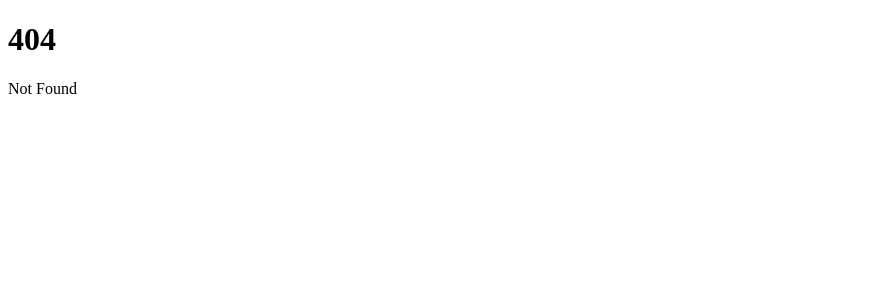
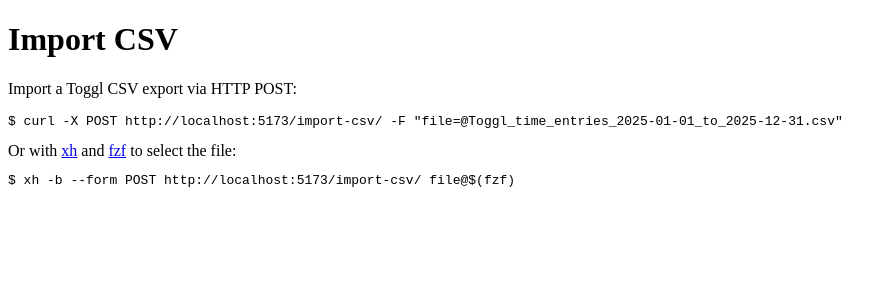
Before and after one commit to stephane-klein/toggl-pg-mirror, a SvelteKit app: page /import-csv in a window 1280 px wide. Before the commit this address had no page. Shown: the top 300 px of the page, without its empty margins (0-896 px from the left). Built offline with nearby package versions, Linux system fonts and the light colour scheme.

Commit message:
Add HTTP POST endpoint for CSV import

```diff
--- /dev/null
+++ b/src/routes/+layout.js
@@ -0,0 +1 @@
+export const trailingSlash = "always";
--- a/src/routes/+page.svelte
+++ b/src/routes/+page.svelte
@@ -5,4 +5,5 @@
 <ul>
   <li><a href="/health">/health</a></li>
   <li><a href="/ready">/ready</a></li>
+  <li><a href="/import-csv">/import-csv</a></li>
 </ul>
--- /dev/null
+++ b/src/routes/import-csv/+page.svelte
@@ -0,0 +1,13 @@
+<h1>Import CSV</h1>
+
+<p>Import a Toggl CSV export via HTTP POST:</p>
+
+<pre>
+$ curl -X POST http://localhost:5173/import-csv/ -F "file=@Toggl_time_entries_2025-01-01_to_2025-12-31.csv"
+</pre>
+
+Or with <a href="https://github.com/ducaale/xh">xh</a> and <a href="https://github.com/junegunn/fzf">fzf</a> to select the file:
+
+<pre>
+$ xh -b --form POST http://localhost:5173/import-csv/ file@$(fzf)
+</pre>
--- /dev/null
+++ b/src/routes/import-csv/+server.js
@@ -0,0 +1,36 @@
+import { Readable } from "node:stream";
+import { json } from "@sveltejs/kit";
+import { importCsvFromStream } from "$lib/backend/csv-importer.js";
+import { logger } from "$lib/backend/logger.js";
+
+export async function POST({ request }) {
+    const contentType = request.headers.get("content-type") ?? "";
+
+    if (!contentType.includes("multipart/form-data")) {
+        logger.warn({ contentType }, "Invalid content-type");
+        return json({ error: "Content-Type must be multipart/form-data" }, { status: 400 });
+    }
+
+    const formData = await request.formData();
+    const file = formData.get("file");
+
+    if (!file) {
+        logger.warn("No file provided in multipart form");
+        return json({ error: "No file provided" }, { status: 400 });
+    }
+
+    if (typeof file.name === "string" && !file.name.toLowerCase().endsWith(".csv")) {
+        logger.warn({ fileName: file.name }, "File does not have .csv extension");
+        return json({ error: "File must have .csv extension" }, { status: 400 });
+    }
+
+    try {
+        const nodeStream = Readable.fromWeb(file.stream());
+        const result = await importCsvFromStream(nodeStream);
+        logger.info({ fileName: file.name, fileSize: file.size, result }, "CSV import succeeded");
+        return json(result);
+    } catch (err) {
+        logger.error({ err, fileName: file.name }, "CSV import failed");
+        return json({ error: "Import failed", detail: err.message }, { status: 500 });
+    }
+}
```
Also changed, not shown: 2 other files (tests, documents, lock files or other folders).
